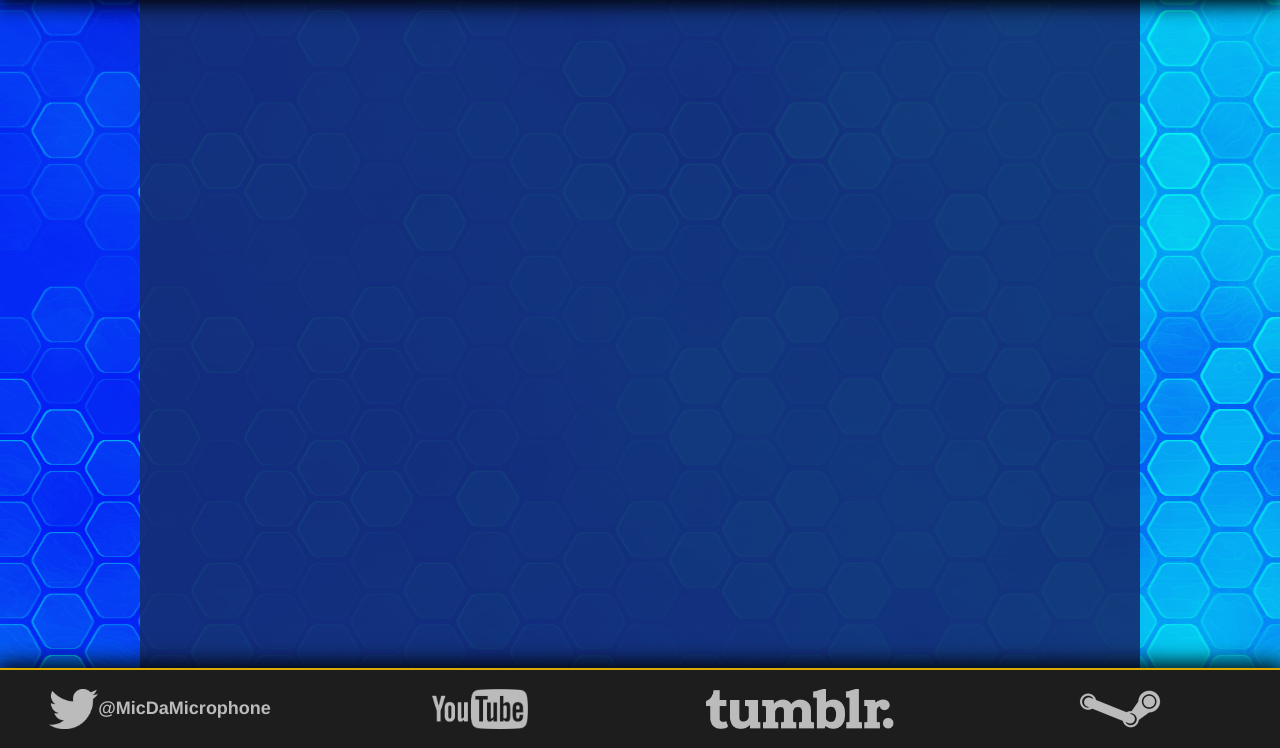
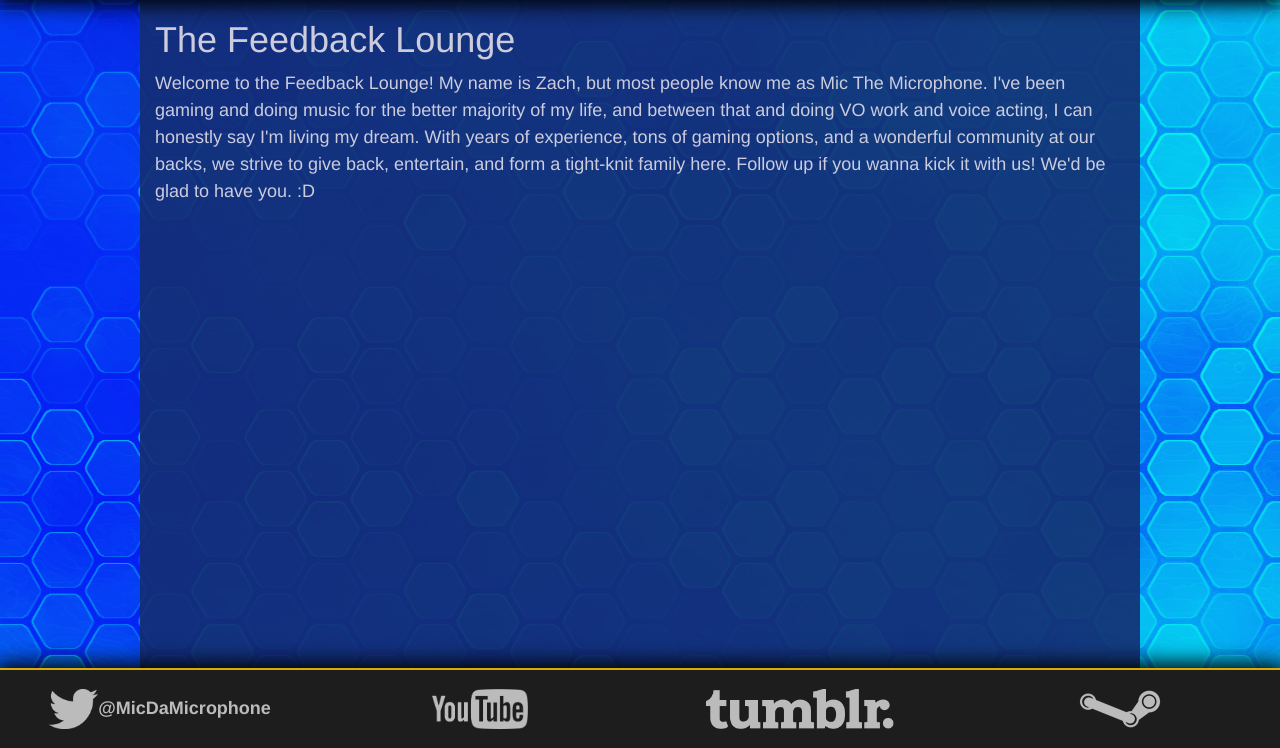
Before and after one commit to Bejoty/TheFeedbackLounge, a Django app: page / in a window 1280 px wide. Shown: the part 52-800 px from the top of the page. Run offline with Django 3.2, Linux system fonts and the light colour scheme; some libraries are stand-ins or nearby versions.

Commit message:
Populate root index with simple welcome

```diff
--- a/zach/templates/zach/index.html
+++ b/zach/templates/zach/index.html
@@ -1,3 +1,8 @@
 {% extends 'base/base.html' %}
 
 {% block title %}Zach Lobertini{% endblock title %}
+
+{% block content %}
+<h1>The Feedback Lounge</h1>
+<p>Welcome to the Feedback Lounge! My name is Zach, but most people know me as Mic The Microphone. I've been gaming and doing music for the better majority of my life, and between that and doing VO work and voice acting, I can honestly say I'm living my dream. With years of experience, tons of gaming options, and a wonderful community at our backs, we strive to give back, entertain, and form a tight-knit family here. Follow up if you wanna kick it with us! We'd be glad to have you. :D</p>
+{% endblock content %}
```
